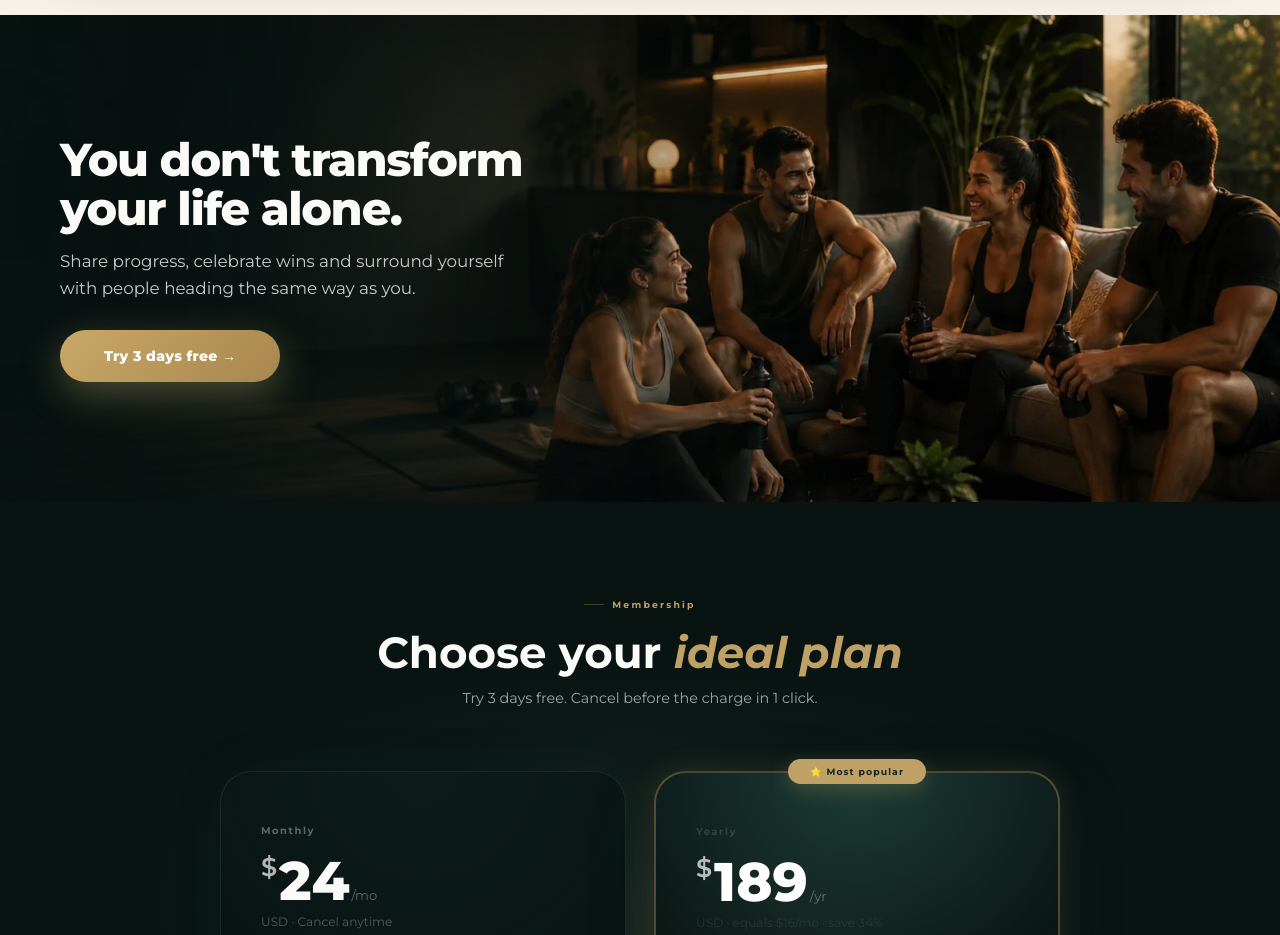
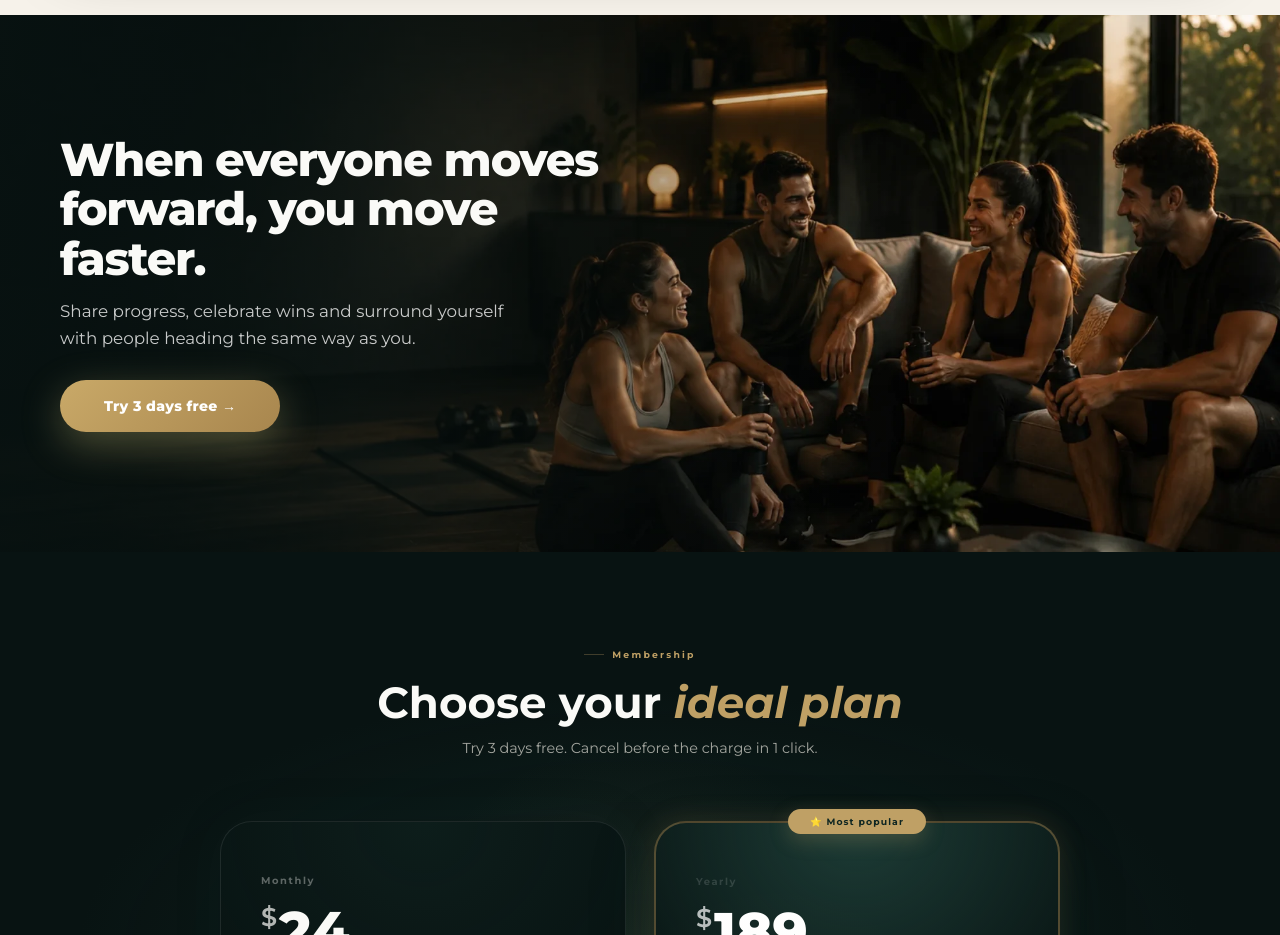
Before and after one commit to Davidespinozan/healthyspaceclub, a React (Vite) app: page / in a window 1280 px wide. Shown: the part 2880-3815 px from the top of the page. Built offline with nearby package versions, Linux system fonts and the light colour scheme; no server answers.

Commit message:
copy(landing): título del CTA → "Cuando todos avanzan, tú avanzas más rápido."
Co-Authored-By: Claude Opus 4.8 <noreply@anthropic.com>

```diff
--- a/src/i18n/en.ts
+++ b/src/i18n/en.ts
@@ -703,7 +703,7 @@ export const en: Translations<typeof es> = {
     bannerTitleEm: 'everywhere with you',
     bannerSub: 'Your nutritionist in your pocket. Your personal trainer 24/7.',
     bannerSoon: 'Coming soon to iOS & Android',
-    ctaFinalTitle: "You don't transform your life alone.",
+    ctaFinalTitle: 'When everyone moves forward, you move faster.',
     ctaFinalSub: 'Share progress, celebrate wins and surround yourself with people heading the same way as you.',
     transKicker: 'Real results',
     transTitle: 'Transformations that inspire',
--- a/src/i18n/es.ts
+++ b/src/i18n/es.ts
@@ -702,7 +702,7 @@ export const es = {
     bannerTitleEm: 'siempre contigo',
     bannerSub: 'Tu nutriólogo en el bolsillo. Tu entrenador personal 24/7.',
     bannerSoon: 'Próximamente en iOS y Android',
-    ctaFinalTitle: 'No transformas tu vida solo.',
+    ctaFinalTitle: 'Cuando todos avanzan, tú avanzas más rápido.',
     ctaFinalSub: 'Comparte avances, celebra logros y rodéate de personas que van en la misma dirección que tú.',
     transKicker: 'Resultados reales',
     transTitle: 'Transformaciones que inspiran',
```
